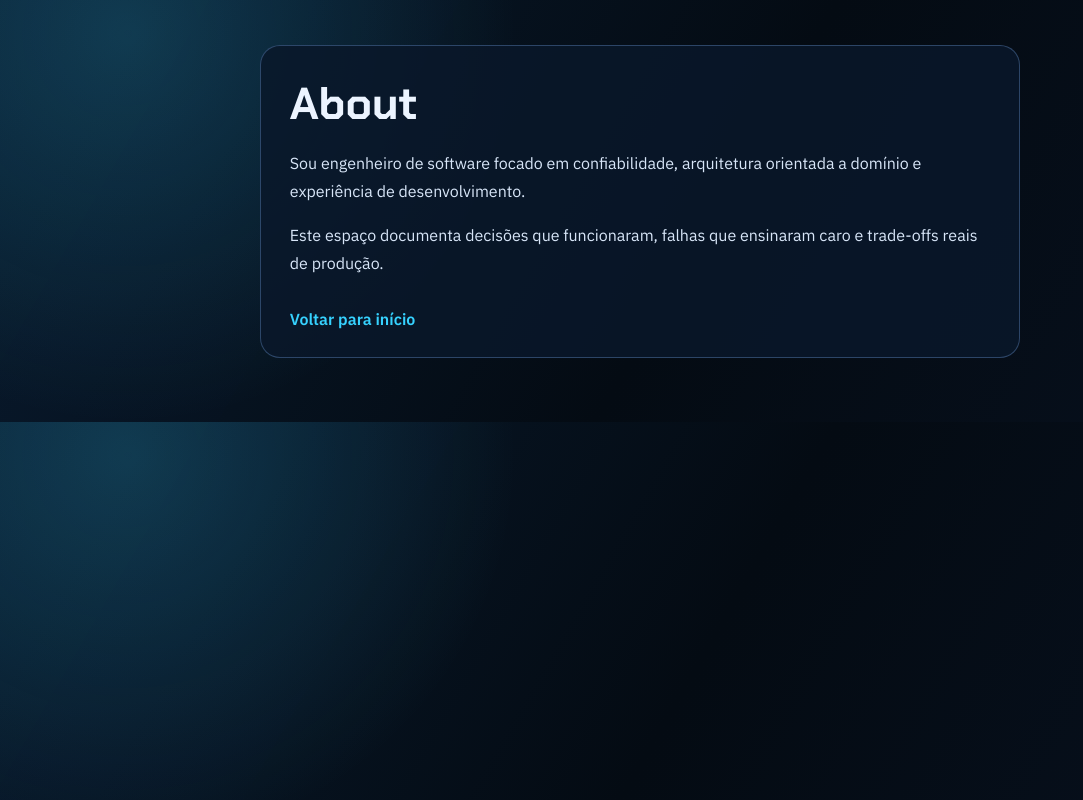
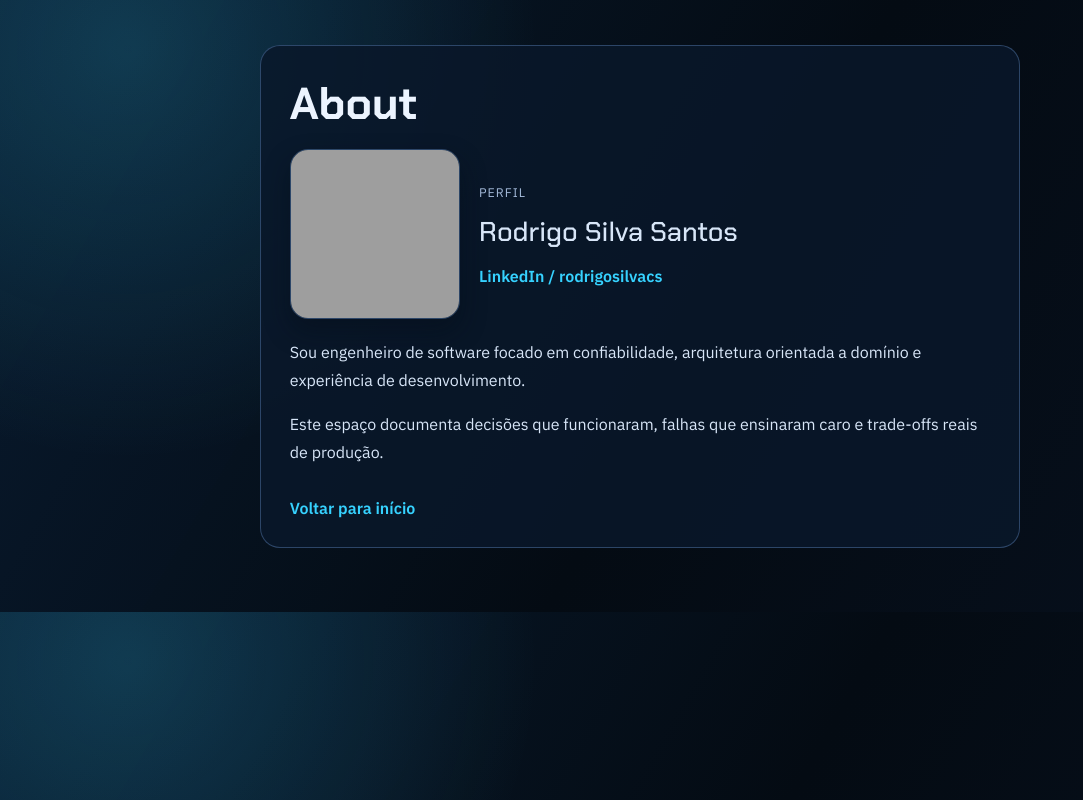
Before and after one commit to rodrigosantostech/rodrigosantostech, an Astro site: page /RodrigoSantosTech/about in a window 1280 px wide. Shown: the whole page, without its empty margins (0-1083 px from the left). Built offline with nearby package versions, Linux system fonts and the light colour scheme; Astro itself is replaced by a stand-in of ours; grey boxes are pictures that could not be loaded.

Commit message:
feat: add profile section with avatar and LinkedIn link to About page

```diff
--- a/src/pages/about.astro
+++ b/src/pages/about.astro
@@ -48,6 +48,50 @@ const basePath = base.endsWith("/") ? base : `${base}/`;
         padding: 1.8rem;
       }
 
+      .profile {
+        display: grid;
+        grid-template-columns: 170px 1fr;
+        gap: 1.2rem;
+        align-items: center;
+        margin: 1rem 0 1.2rem;
+      }
+
+      .avatar {
+        width: 170px;
+        aspect-ratio: 1 / 1;
+        border-radius: 18px;
+        border: 1px solid var(--line);
+        object-fit: cover;
+        box-shadow: 0 12px 26px rgba(4, 13, 25, 0.45);
+      }
+
+      .profile-text {
+        color: #d8e6f8;
+      }
+
+      .label {
+        margin: 0;
+        color: var(--muted);
+        text-transform: uppercase;
+        letter-spacing: 0.08em;
+        font-size: 0.78rem;
+      }
+
+      .name {
+        margin: 0.25rem 0 0.65rem;
+        font-family: "Chakra Petch", sans-serif;
+        font-size: clamp(1.25rem, 3vw, 1.7rem);
+      }
+
+      .linkedin {
+        display: inline-flex;
+        align-items: center;
+        gap: 0.45rem;
+        color: var(--accent);
+        text-decoration: none;
+        font-weight: 600;
+      }
+
       h1 {
         font-family: "Chakra Petch", sans-serif;
         margin: 0;
@@ -66,12 +110,41 @@ const basePath = base.endsWith("/") ? base : `${base}/`;
         text-decoration: none;
         font-weight: 600;
       }
+
+      @media (max-width: 700px) {
+        .profile {
+          grid-template-columns: 1fr;
+          justify-items: center;
+          text-align: center;
+        }
+      }
     </style>
   </head>
   <body>
     <main>
       <section class="shell">
         <h1>About</h1>
+        <div class="profile">
+          <img
+            class="avatar"
+            src={`${basePath}profile-rodrigo.jpg`}
+            alt="Foto de Rodrigo Santos"
+            loading="eager"
+            decoding="async"
+          />
+          <div class="profile-text">
+            <p class="label">Perfil</p>
+            <p class="name">Rodrigo Silva Santos</p>
+            <a
+              class="linkedin"
+              href="https://www.linkedin.com/in/rodrigosilvacs/"
+              target="_blank"
+              rel="noreferrer noopener"
+            >
+              LinkedIn / rodrigosilvacs
+            </a>
+          </div>
+        </div>
         <p>
           Sou engenheiro de software focado em confiabilidade, arquitetura orientada a domínio e experiência de desenvolvimento.
         </p>
```
